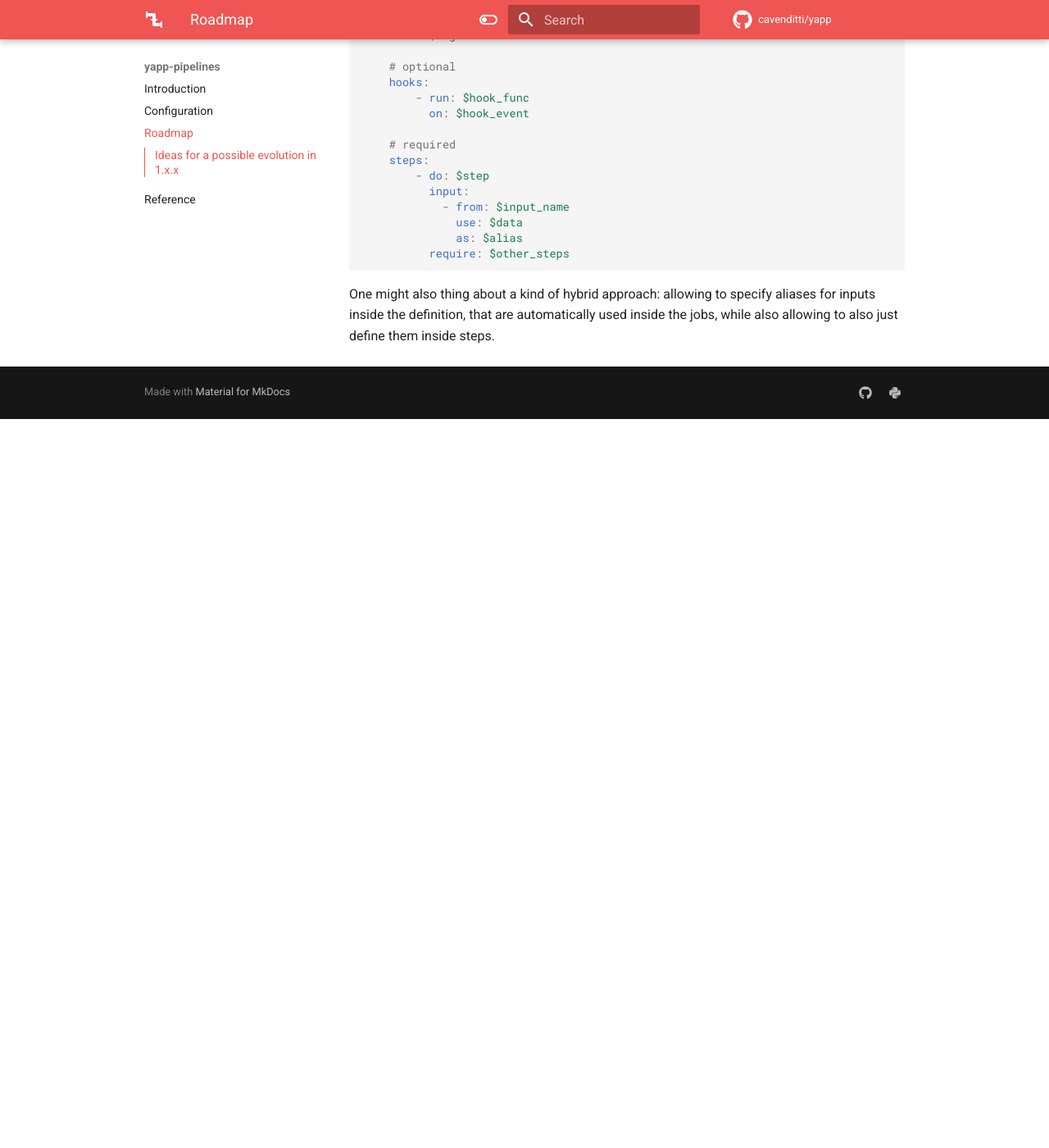
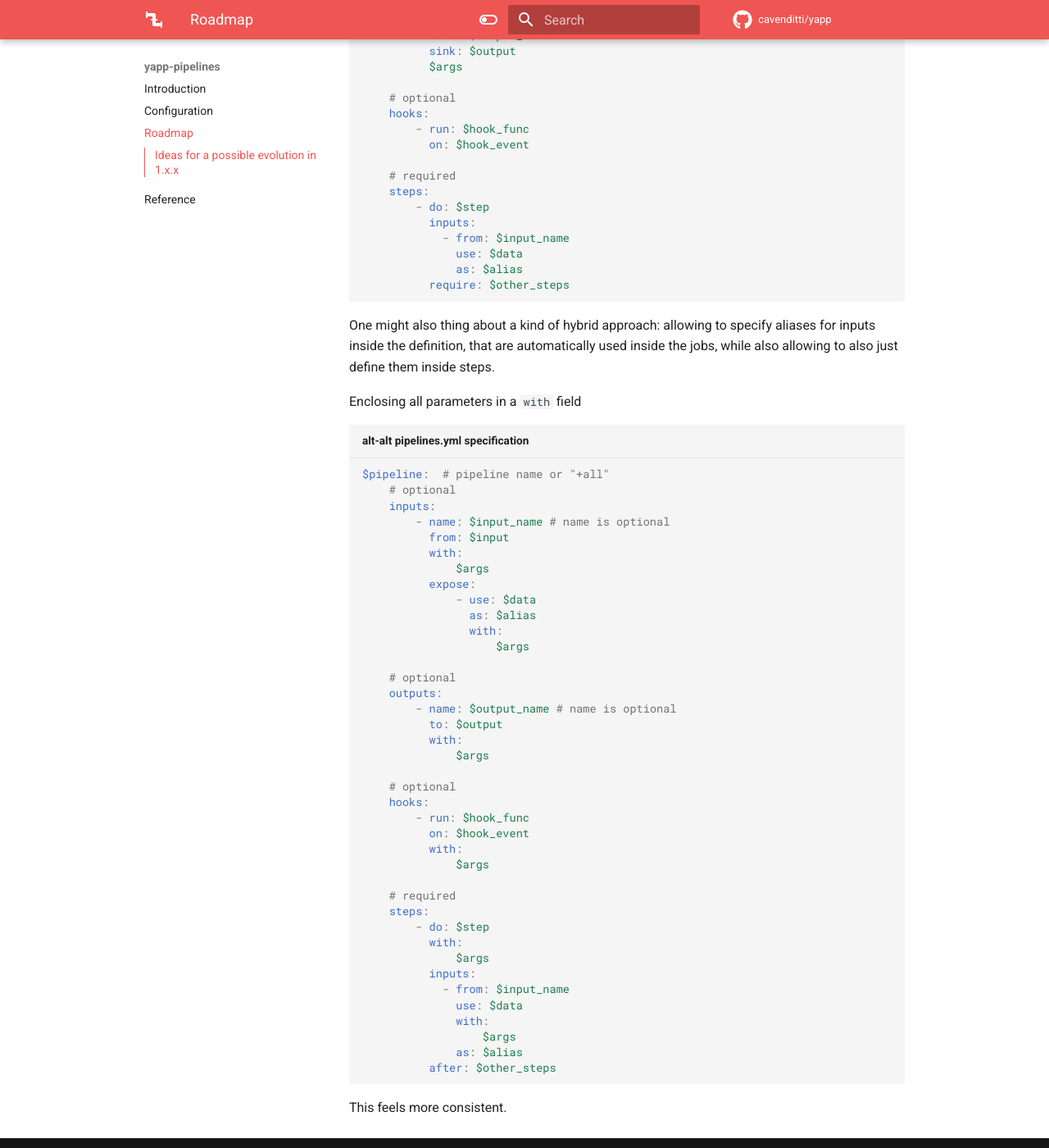
Before and after one commit to cavenditti/yapp, an MkDocs documentation site: the page built from docs/roadmap.md, in a window 1280 px wide and 1400 px high, scrolled down 1434 px. Shown: the whole window at 82% size. Built offline with MkDocs 1.6.1 and Material for MkDocs 9.7.7, drawn with Linux system fonts in a browser that asks for light colours; comment, search, counter and statistics services are not loaded; before the commit the page ends 1945 px from its top, so only the background shows below that.

````diff
--- a/docs/roadmap.md
+++ b/docs/roadmap.md
@@ -22,7 +22,9 @@ $pipeline:  # pipeline name or "+all"
 		  source: $input
 		  $args
 		  expose:
-			  - $data: $alias
+			  - use: $data
+				as: $alias
+				$args
 
 		- $input: $input_name # input_name is optional
 		  $args
@@ -69,7 +71,7 @@ $pipeline:  # pipeline name or "+all"
 	# required
 	steps:
 		- do: $step
-		  input:
+		  inputs:
 			- from: $input_name
 			  use: $data
 			  as: $alias
@@ -79,3 +81,49 @@ $pipeline:  # pipeline name or "+all"
 One might also thing about a kind of hybrid approach: allowing to specify aliases for inputs
 inside the definition, that are automatically used inside the jobs, while also allowing to also just
 define them inside steps.
+
+Enclosing all parameters in a `with` field
+
+``` yaml title="alt-alt pipelines.yml specification"
+$pipeline:  # pipeline name or "+all"
+	# optional
+	inputs:
+		- name: $input_name # name is optional
+		  from: $input
+		  with:
+			  $args
+		  expose:
+			  - use: $data
+				as: $alias
+				with:
+					$args
+
+	# optional
+	outputs:
+		- name: $output_name # name is optional
+		  to: $output
+		  with:
+			  $args
+
+	# optional
+	hooks:
+		- run: $hook_func
+		  on: $hook_event
+		  with:
+			  $args
+
+	# required
+	steps:
+		- do: $step
+		  with:
+			  $args
+		  inputs:
+			- from: $input_name
+			  use: $data
+			  with:
+				  $args
+			  as: $alias
+		  after: $other_steps
+```
+
+This feels more consistent.
````
Also changed, not shown: 7 other files.
